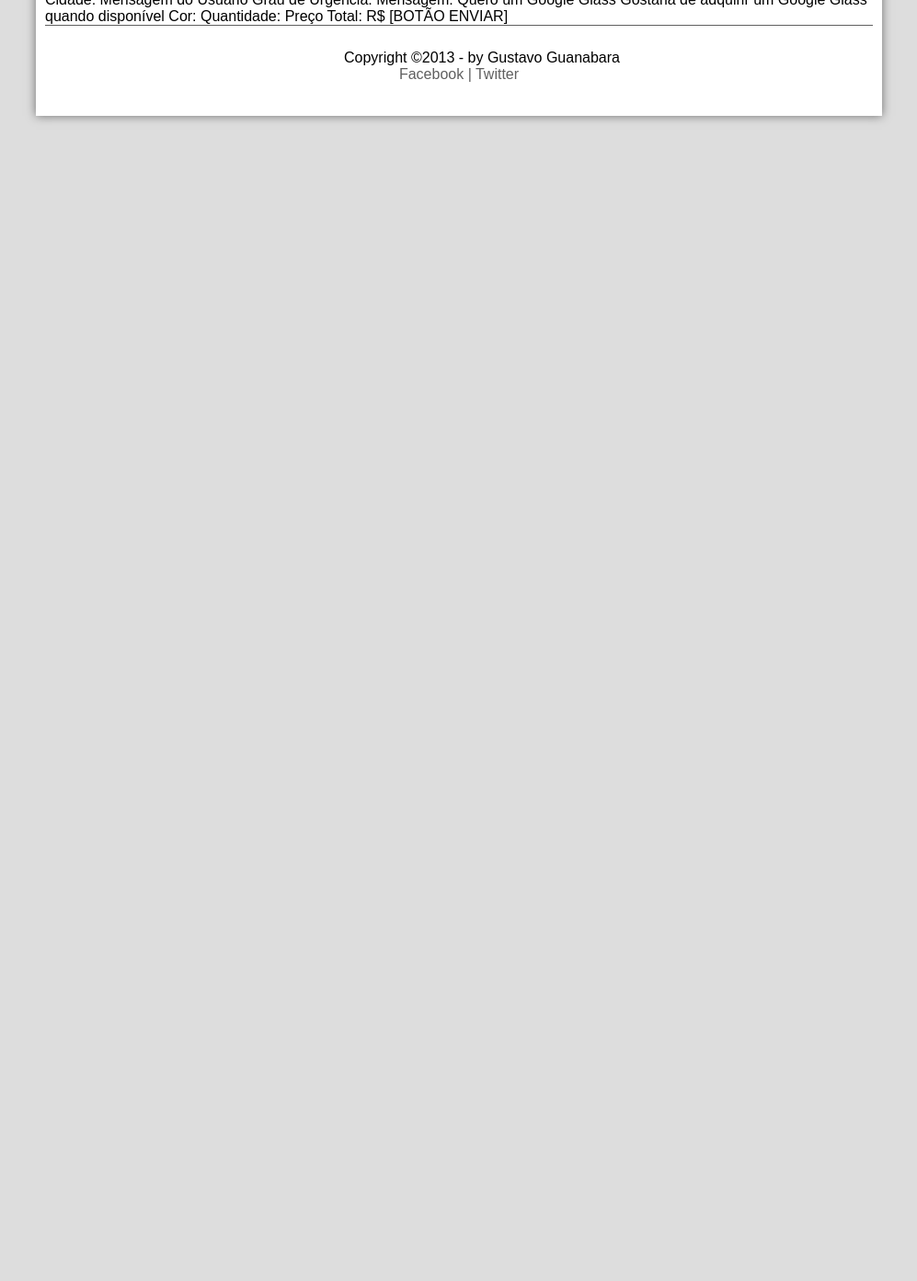
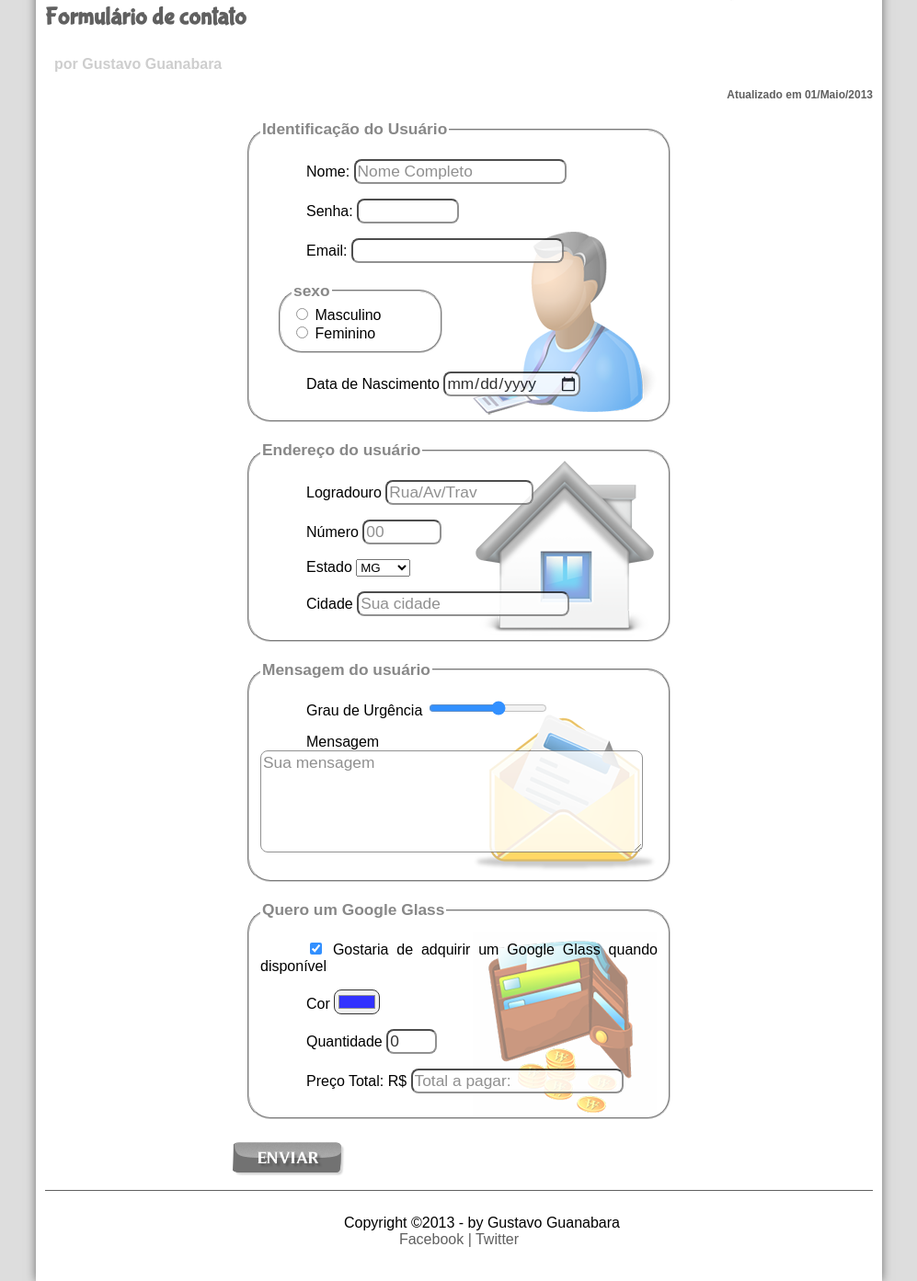
Before and after one commit to diogooabreu/glass-page, a plain HTML site: page fale-conosco.html in a window 1280 px wide. Shown: the part 231-1624 px from the top of the page at 92% size, without its empty margins (141-1138 px from the left). Before the commit the page ends 800 px from the top, so only its background shows below. Drawn offline with Linux system fonts and the light colour scheme.

Commit message:
Finalização do projeto em aula, formulário concluído

```diff
--- a/assets/css/form.css
+++ b/assets/css/form.css
@@ -0,0 +1,50 @@
+form {
+    width: 500px;
+    margin: auto;
+}
+
+input, textarea {
+    font-family: sans-serif;
+    font-weight: normal;
+    font-size: 13pt;
+    border-radius: 8px;
+    opacity: .8;
+    max-width: 410px;
+}
+
+input:hover, textarea:hover {
+    background-color: #dddddd;
+}
+
+legend {
+    color: #888888;
+    font-weight: bold;
+    font-size: 13pt;
+    font-family: sans-serif;
+}
+
+fieldset {
+    border-color: #cecece;
+    border-radius: 25px;
+    margin: 20px;
+}
+
+fieldset#sexo {
+    width: 150px;
+}
+
+fieldset#usuario {
+    background: url("../imagens/icone-contato.png") no-repeat 95% 95%;
+}
+
+fieldset#endereco {
+    background: url("../imagens/icone-endereco.png") no-repeat 95% 95%;
+}
+
+fieldset#mensagem {
+    background: url("../imagens/icone-mensagem.png") no-repeat 95% 95%;
+}
+
+fieldset#pedido {
+    background: url("../imagens/icone-pagamento.png") no-repeat 95% 95%;
+}
--- a/fale-conosco.html
+++ b/fale-conosco.html
@@ -5,6 +5,14 @@
     <meta name="viewport" content="width=device-width, initial-scale=1.0">
     <title>Google Glass - Entre em contato</title>
     <link rel="stylesheet" href="assets/css/estilo.css">
+    <link rel="stylesheet" href="assets/css/form.css">
+    <script>
+        function calc_total() {
+            var qtd = parseInt(document.getElementById('cQtd').value);
+            tot = qtd * 1500;
+            document.getElementById('cTot').value = tot;
+        }
+    </script>
 </head>
 
 <body>
@@ -27,40 +35,108 @@
             </ul>
         </nav>
         </header>
+        <article id="noticia-principal">
+            <header id="cabecalho-artigo">
+                <hgroup>
+                    <h3>Fale conosco > Contato</h3>
+                    <h1>Formulário de contato</h1>
+                    <h2>por Gustavo Guanabara</h2>
+                    <h3 class="direita">Atualizado em 01/Maio/2013</h3>
+                </hgroup>
+            </header>
+            <form method="post" id="fContato" action="mailto:contato@cursoemvideo.com" oninput="calc_total();">
+                <fieldset id="usuario">
+                    <legend>Identificação do Usuário</legend>
+                    <p>
+                        <label for="cNome">Nome: </label>
+                        <input type="text" name="tNome" id="cNome" size="20" maxlength="10" placeholder="Nome Completo">
+                    </p>
+                    <p>
+                        <label for="cSenha">Senha: </label>
+                        <input type="password" name="tSenha" id="cSenha" size="8" maxlength="8">
+                    </p>
+                    <p>
+                        <label for="cMail">Email: </label>
+                        <input type="email" name="tMail" id="cMail" size="20" maxlength="40">
+                    </p>
+                    <fieldset id="sexo">
+                        <legend>sexo</legend>
+                        <input type="radio" name="tSexo" id="cMasc">
+                        <label for="cMasc">Masculino</label><br/>
+                        <input type="radio" name="tSexo" id="cFem">
+                        <label for="cFem"> Feminino</label>
+                    </fieldset>
+                    <p>
+                        <label for="cNasc">Data de Nascimento</label>
+                        <input type="date" name="tNasc" id="cNasc">
+                    </p>
+                </fieldset>
 
-Fale Conosco > Contato
-Formulário de Contato
-por Gustavo Guanabara
-Atualizado em 01/Maio/2013
+                <fieldset id="endereco">
+                    <legend>Endereço do usuário</legend>
+                    <p>
+                        <label for="cRua">Logradouro</label>
+                        <input type="text" name="tRua" id="cRua" size="13" maxlength="80" placeholder="Rua/Av/Trav"></p>
+                    <p>
+                        <label for="cNum">Número</label>
+                        <input type="number" name="tNum" id="cNum" min="0" max="9999" placeholder="00">
+                    </p>
+                    <p>
+                        <label for="cEst">Estado</label>
+                        <select name="tEst" id="cEst">
+                            <optgroup label="Região Sudeste">
+                                <option value="MG">MG</option>
+                                <option value="RJ">RJ</option>
+                                <option value="SP">SP</option>
+                            </optgroup>
+                            <optgroup label="Região Sul">
+                                <option value="PR">PR</option>
+                                <option value="SC">SC</option>
+                                <option value="RS">RS</option>
+                            </optgroup>
+                        </select>
+                    </p>
+                    <p>
+                        <label for="cCid">Cidade</label>
+                        <input type="text" name="tCid" id="cCid" maxlength="40" placeholder="Sua cidade">
+                    </p>
+                </fieldset>
 
-Identificação do Usuário
-    Nome:
-    Senha:
-    E-mail:
-    Sexo:
-        - Masculino
-        - Feminino
-    Data de Nascimento:
+                <fieldset id="mensagem">
+                    <legend>Mensagem do usuário</legend>
+                        <p>
+                            <label for="cUrg">Grau de Urgência</label>
+                            <input type="range" name="tUrg" id="cUrg" min="0" max="10" step="2">
+                        </p>
+                        <p>
+                            <label for="cMsg">Mensagem</label>
+                            <textarea name="tMsg" id="cMsg" cols="45" rows="5" placeholder="Sua mensagem"></textarea>
+                        </p>
+                </fieldset>
 
-Endereço do Usuário
-    Logradouro:
-    Número:
-    Estado:
-    Cidade:
+                <fieldset id="pedido">
+                    <legend>Quero um Google Glass</legend>
+                        <p>
+                            <input type="checkbox" name="tPed" id="cPed" checked>
+                            <label for="cPed">Gostaria de adquirir um Google Glass quando disponível</label>
+                        </p>
+                        <p>
+                            <label for="cCor">Cor</label>
+                            <input type="color" name="tCor" id="cCor" value="#0000FF">
+                        </p>
+                        <p>
+                            <label for="cQtd">Quantidade</label>
+                            <input type="number" name="tQtd" id="cQtd" min="0" max="5" value="0">
+                        </p>
+                        <p>
+                            <label for="cTot">Preço Total: R$</label>
+                            <input type="text" name="tTot" id="cTot" placeholder="Total a pagar:" readonly>
+                        </p>
+                </fieldset>
 
-Mensagem do Usuário
-    Grau de Urgência:
-    Mensagem:
-
-Quero um Google Glass
-    Gostaria de adquirir um Google Glass quando disponível
-    Cor:
-    Quantidade:
-    Preço Total: R$
-
-
-[BOTÃO ENVIAR]
-
+                <input type="image" name="tEnviar" id="cEnviar" src="assets/imagens/botao-enviar.png">
+            </form>
+        </article>
         <footer id="rodape">
             <p>
                 Copyright &copy;2013 - by Gustavo Guanabara <br>
```
Also changed, not shown: fotos.html (indentation only).
